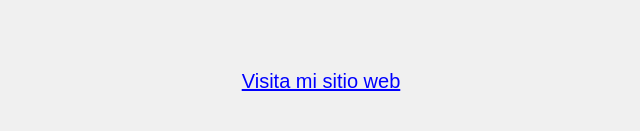
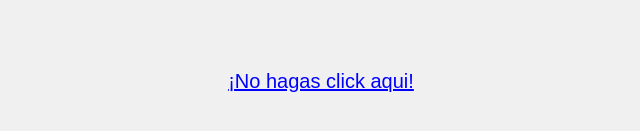
Before and after one commit to juanest20/22, a plain HTML site: page index.html in a window 1280 px wide. Shown: the part 319-450 px from the top of the page, 319-959 px from the left. Drawn offline with Linux system fonts and the light colour scheme.

Commit message:
Update index.html

```diff
--- a/index.html
+++ b/index.html
@@ -31,7 +31,7 @@
         const link = document.createElement('a');
 
         // Establecer el texto del enlace
-        link.textContent = 'Visita mi sitio web';
+        link.textContent = '¡No hagas click aqui!';
 
         // Establecer la URL del enlace
         link.href = 'https://www.canva.com/design/DAGRbT7L9aU/mOl_vJb0RAaytPESqivJmQ/edit?utm_content=DAGRbT7L9aU&utm_campaign=designshare&utm_medium=link2&utm_source=sharebutton'; // Cambia a la URL que desees
```
